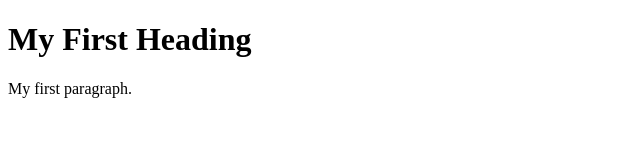
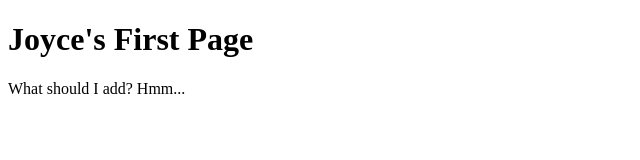
Before and after one commit to joyceluke333/joyceluke333.github.io, a plain HTML site: page index.html in a window 1280 px wide. Shown: the whole page, without its empty margins (0-640 px from the left). Drawn offline with Linux system fonts and the light colour scheme.

Commit message:
Update index.html

```diff
--- a/index.html
+++ b/index.html
@@ -2,8 +2,8 @@
 <html>
 <body>
 
-<h1>My First Heading</h1>
-<p>My first paragraph.</p>
+<h1>Joyce's First Page</h1>
+<p>What should I add? Hmm...</p>
 
 </body>
 </html>
```
